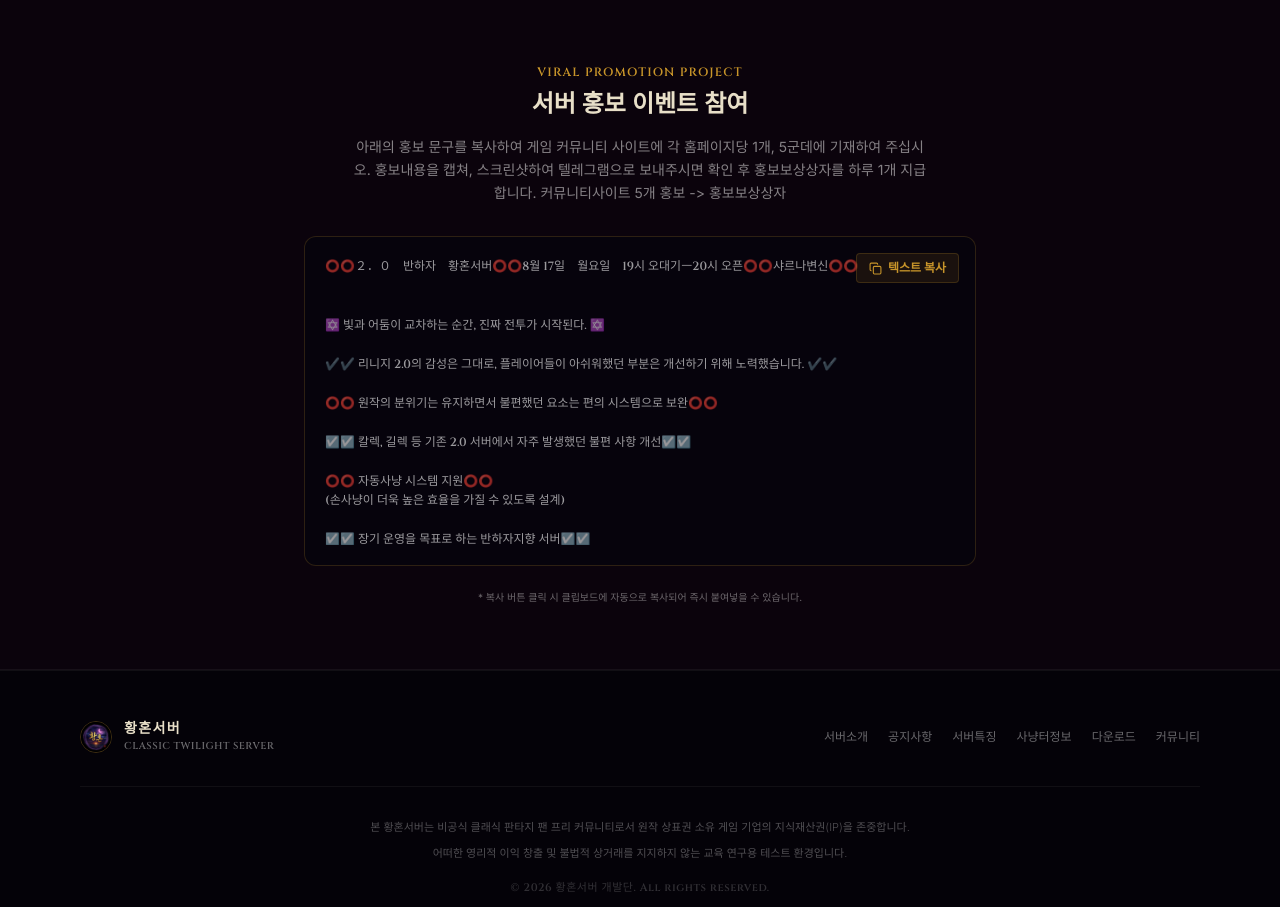
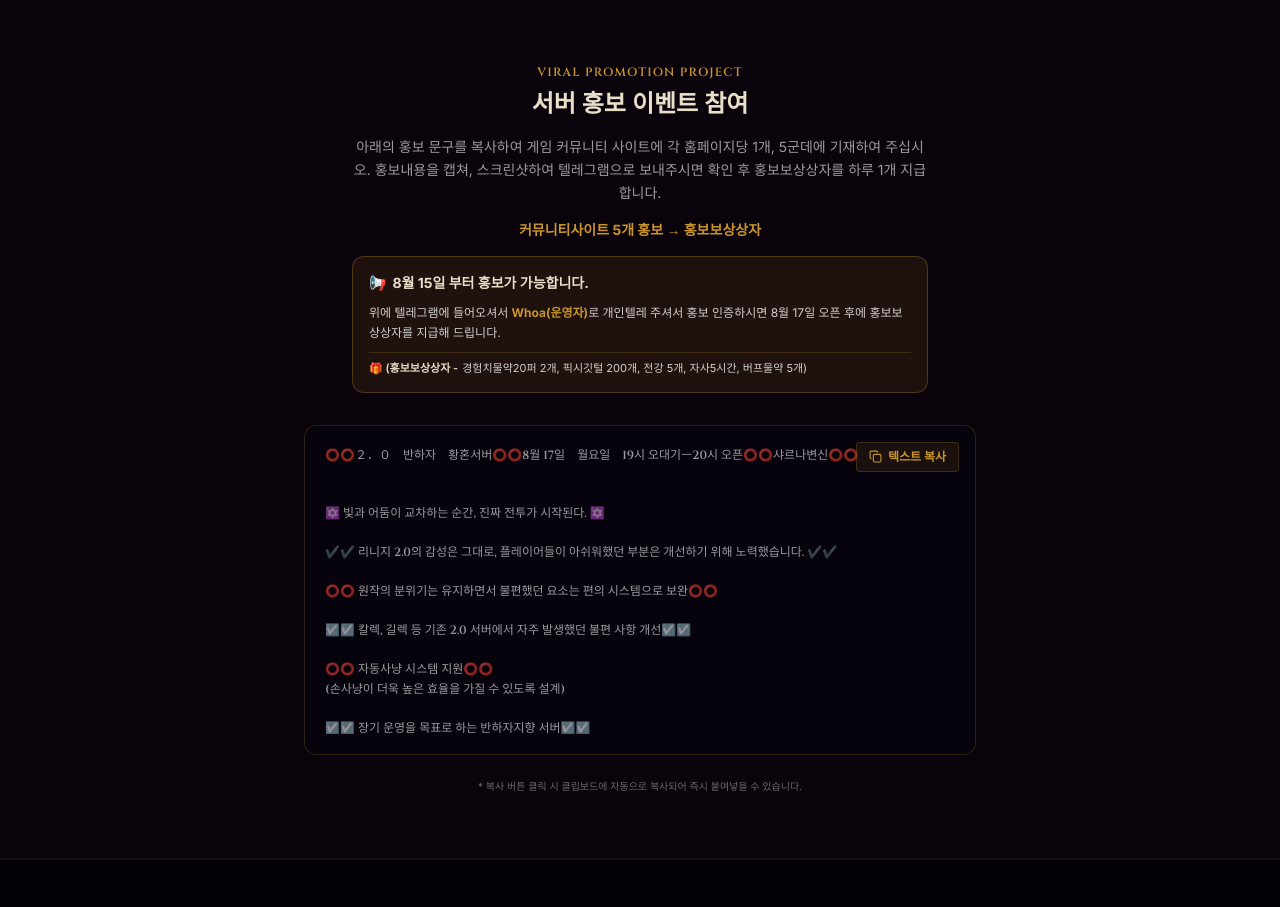
Before and after one commit to Soonhyouk/Hwanghon_1, a React (Vite) app: page / in a window 1280 px wide. Shown: the part 4340-5247 px from the top of the page. Built offline with nearby package versions, Linux system fonts and the light colour scheme.

Commit message:
feat: 홍보 이벤트 안내 문구 및 일정 추가
홍보 이벤트 참여 안내를 구체화하고 8월 15일부터 시작되는 일정과 보상 내용을 추가했습니다.

```diff
--- a/src/App.tsx
+++ b/src/App.tsx
@@ -929,11 +929,28 @@ export default function App() {
           <h2 className="text-xl sm:text-2xl font-black text-[#e8dfc8] mb-4" style={{ fontFamily: "'Noto Serif KR', serif" }}>
             서버 홍보 이벤트 참여
           </h2>
-          <p className="text-xs sm:text-sm text-white/50 leading-relaxed mb-8 max-w-xl mx-auto">
-            아래의 홍보 문구를 복사하여 게임 커뮤니티 사이트에 각 홈페이지당 1개, 5군데에 기재하여 주십시오.
-            홍보내용을 캡쳐, 스크린샷하여 텔레그램으로 보내주시면 확인 후 홍보보상상자를 하루 1개 지급합니다.
-            커뮤니티사이트 5개 홍보 -&gt; 홍보보상상자
-          </p>
+          <div className="text-xs sm:text-sm text-white/70 leading-relaxed mb-8 max-w-xl mx-auto space-y-4 text-center">
+            <p className="text-white/60">
+              아래의 홍보 문구를 복사하여 게임 커뮤니티 사이트에 각 홈페이지당 1개, 5군데에 기재하여 주십시오.
+              홍보내용을 캡쳐, 스크린샷하여 텔레그램으로 보내주시면 확인 후 홍보보상상자를 하루 1개 지급합니다.
+            </p>
+            <p className="font-bold text-[#c8952a] text-xs sm:text-sm">
+              커뮤니티사이트 5개 홍보 → 홍보보상상자
+            </p>
+
+            <div className="bg-[#c8952a]/10 border border-[#c8952a]/30 rounded-xl p-4 text-left text-xs space-y-2.5 backdrop-blur-sm">
+              <p className="font-bold text-[#e8dfc8] text-xs sm:text-sm flex items-center gap-1.5">
+                <span>📢</span> 8월 15일 부터 홍보가 가능합니다.
+              </p>
+              <p className="text-white/80 leading-relaxed">
+                위에 텔레그램에 들어오셔서 <span className="text-[#c8952a] font-bold">Whoa(운영자)</span>로 개인텔레 주셔서 홍보 인증하시면 8월 17일 오픈 후에 홍보보상상자를 지급해 드립니다.
+              </p>
+              <div className="text-white/70 text-[11px] pt-2 border-t border-[#c8952a]/20 flex flex-col sm:flex-row sm:items-center gap-1">
+                <span className="font-semibold text-[#e8dfc8] shrink-0">🎁 (홍보보상상자 -</span>
+                <span className="text-white/80">경험치물약20퍼 2개, 픽시깃털 200개, 전강 5개, 자사5시간, 버프물약 5개)</span>
+              </div>
+            </div>
+          </div>
 
           <div className="bg-[#06030c] rounded-xl border border-[#c8952a]/20 p-5 text-left max-w-2xl mx-auto mb-6 relative group">
             <button
```
